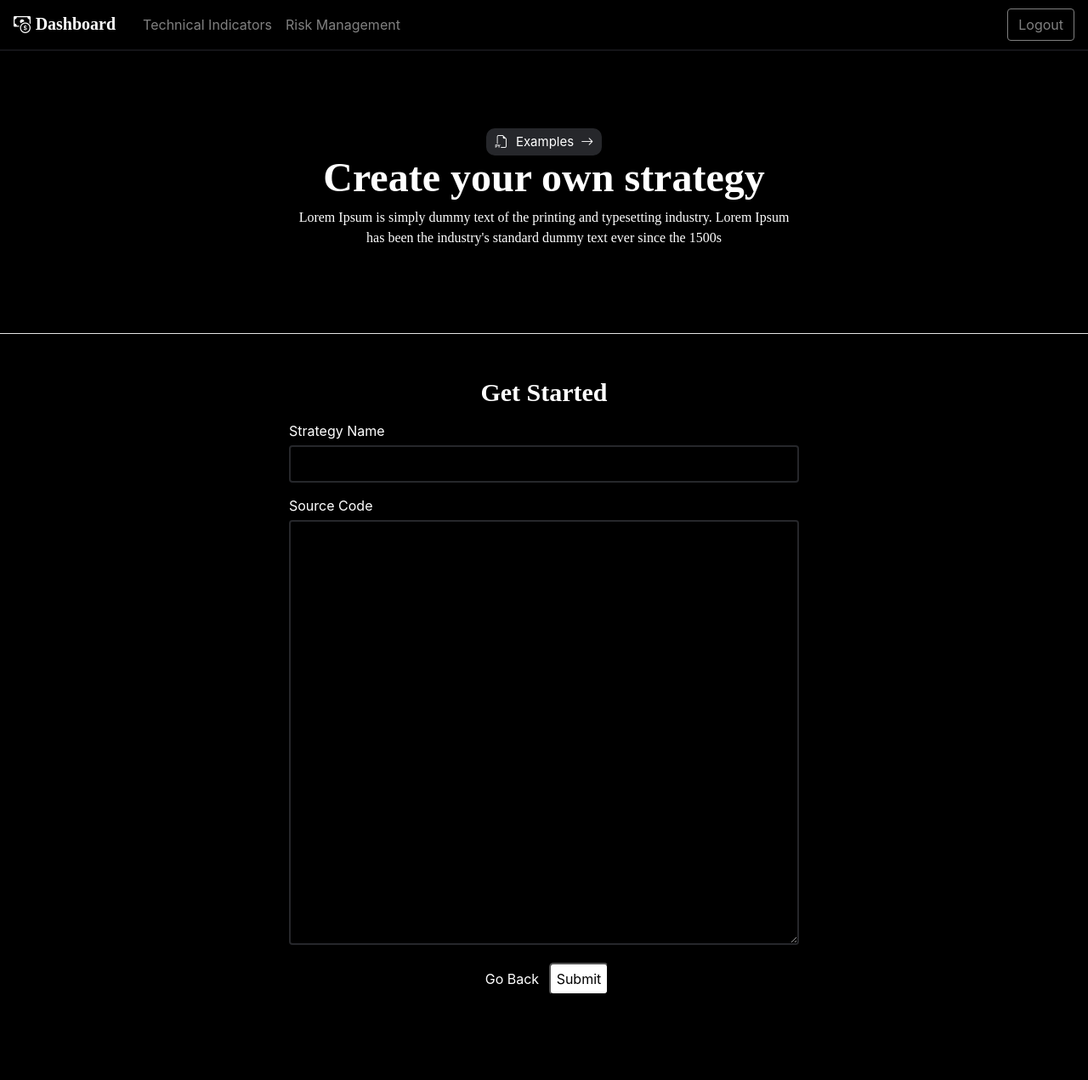
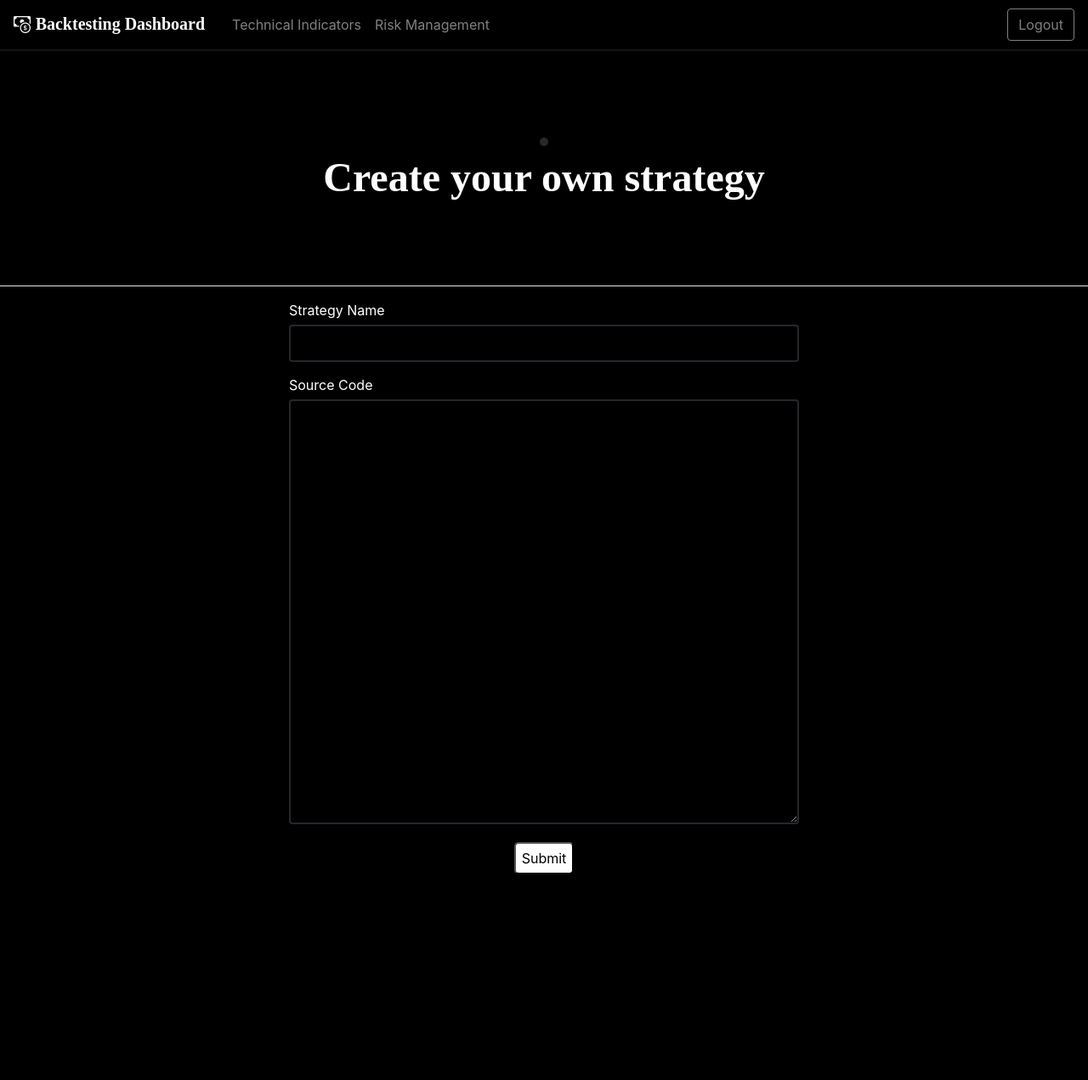
Before and after one commit to Tanush247/QuantWeb-Main, a Django app: page /app1/my in a window 1280 px wide. Shown: the whole page at 85% size. After the commit the page ends 1028 px from the top, so only its background shows below. Run offline with Django 5.2, Linux system fonts and the light colour scheme; a user stored in the database is signed in; some libraries are stand-ins or nearby versions.

Commit message:
Backtesting using CSV Error Solved

```diff
--- a/main/app1/templates/app1/your_strategy.html
+++ b/main/app1/templates/app1/your_strategy.html
@@ -41,7 +41,7 @@
         <div class="container">
           <a class="navbar-brand mr-4" href="{% url 'app1:home' %}">
             <i class="bi bi-cash-coin align-middle"></i>
-            <span class="font-weight-bold">Dashboard</span>
+            <span class="font-weight-bold"> Backtesting Dashboard</span>
           </a>
           <button
             class="navbar-toggler"
@@ -90,21 +90,13 @@
       <hr />
       <div class="center-container">
         <button type="button" class="custom-btn">
-          <i class="bi bi-filetype-py"></i></i>
-          Examples
-          <i class="bi bi-arrow-right"></i>
+
         </button>
       </div>
       <h1 class="text-center own-strategy">Create your own strategy</h1>
-      <p
-        class="text-center text-lg font-light text-foreground"
-      >
-        Lorem Ipsum is simply dummy text of the printing and typesetting
-        industry. Lorem Ipsum has been the industry's standard dummy text ever
-        since the 1500s
-      </p>
+
       <hr class="horizontal-line">
-      <h2 class="text-center get-started">Get Started</h2>
+
       <form method="post">
         {% csrf_token %}
         <div class="form-group">
@@ -118,7 +110,7 @@
           {{ form.source }}
         </div>
         <div class="button-container">
-          <button class="button secondary">Go Back</button>
+
           <button class="button primary">Submit</button>
         </div>
       </form>
--- a/main/app1/views.py
+++ b/main/app1/views.py
@@ -121,6 +121,7 @@ def csv(request):
         form = csvForm(request.POST,request.FILES)
         if form.is_valid():
             csv_file = request.FILES['csv_file']
+            strategy = form.cleaned_data['strategy']
             df = pd.read_csv(csv_file, index_col=0, parse_dates=True)
             print(df)
             normal_stop_loss=0
@@ -160,60 +161,126 @@ def csv(request):
 
             tnx=yf.download('^TNX',start_date,end_date)
 
-            a = backtesting_class(df, bitmask, normal_stop_loss, normal_take_profit, trailing_stop_loss, dynamic_exit_condition, atr_take_loss, atr_take_profit, tnx)
-            results = a.start_backtest()
+            object1 = CommonModel.objects.filter(name=strategy).first()
+            object2=UserModel.objects.filter(owner=user,name=strategy).first()
+            if object1:
+                python_code_string = object1.source
 
-            if (results != None) :
-                port = (results[12])
-                dates = (results[13])
 
-                fig = px.line( x=dates, y=port)
-                fig.update_yaxes(tickprefix='INR ')
+                df, error_message = execute_python_code(python_code_string,df)
 
-                fig.update_layout(
-                title={
-                    'text': 'Performance on CSV ',
-                    'y':0.9,
-                    'x':0.5,
-                    'xanchor': 'center',
-                    'yanchor': 'top'
-                },
+                a = backtesting_class( bitmask,df, normal_stop_loss, normal_take_profit, trailing_stop_loss, dynamic_exit_condition, atr_take_loss, atr_take_profit, tnx)
+                results = a.start_backtest()
 
-                xaxis_title="Time Period",
-                yaxis_title="Portfolio Value (INR)",
-                title_font=dict(size=24, color='black', family='Arial'),
+                if (results != None) :
+                    port = (results[12])
+                    dates = (results[13])
 
-                xaxis=dict(
+                    fig = px.line( x=dates, y=port, title='CSV')
+                    fig.update_yaxes(tickprefix='INR ')
 
-                    showline=True,
-                    showgrid=True,
-                    showticklabels=True,
-                    linecolor='rgb(204, 204, 204)',
-                    linewidth=1,
-                    ticks='outside',
-                    tickfont=dict(
-                        family='Arial',
-                        size=12,
-                        color='rgb(82, 82, 82)',
+                    fig.update_layout(
+                    title={
+                        'text': f'{strategy} Strategy Performance on CSV ',
+                        'y':0.9,
+                        'x':0.5,
+                        'xanchor': 'center',
+                        'yanchor': 'top'
+                    },
+
+                    xaxis_title="Time Period",
+                    yaxis_title="Portfolio Value (INR)",
+                    title_font=dict(size=24, color='black', family='Arial'),
+
+                    xaxis=dict(
+
+                        showline=True,
+                        showgrid=True,
+                        showticklabels=True,
+                        linecolor='rgb(204, 204, 204)',
+                        linewidth=1,
+                        ticks='outside',
+                        tickfont=dict(
+                            family='Arial',
+                            size=12,
+                            color='rgb(82, 82, 82)',
+                        ),
+
                     ),
 
-                ),
+                    yaxis=dict(
+                        showgrid=True,
+                        zeroline=False,
+                        showline=True,
+                        showticklabels=True,
+                    ),
 
-                yaxis=dict(
-                    showgrid=True,
-                    zeroline=False,
-                    showline=True,
-                    showticklabels=True,
-                ),
+                    plot_bgcolor='white' )
 
-                plot_bgcolor='white' )
-
-                fig.update_traces(mode='lines', line_shape='linear', line=dict(width=2))
-                plot_div = fig.to_html(full_html=False)
+                    fig.update_traces(mode='lines', line_shape='linear', line=dict(width=2))
+                    plot_div = fig.to_html(full_html=False)
 
 
-        else:
-            error_message = f"Backtesting failed"
+
+            else:
+                if(object2):
+                    python_code_string = object2.source
+
+                    df, error_message = execute_python_code(python_code_string,df)
+
+                    a = backtesting_class(bitmask,df, normal_stop_loss, normal_take_profit, trailing_stop_loss, dynamic_exit_condition, atr_take_loss, atr_take_profit, tnx)
+                    results = a.start_backtest()
+
+                    if (results != None) :
+                        port = (results[12])
+                        dates = (results[13])
+
+                        fig = px.line( x=dates, y=port, title=f'CSV')
+                        fig.update_yaxes(tickprefix='INR ')
+
+                        fig.update_layout(
+                        title={
+                            'text': f'{strategy} Strategy Performance on CSV ',
+                            'y':0.9,
+                            'x':0.5,
+                            'xanchor': 'center',
+                            'yanchor': 'top'
+                        },
+
+                        xaxis_title="Time Period",
+                        yaxis_title="Portfolio Value (INR)",
+                        title_font=dict(size=24, color='black', family='Arial'),
+
+                        xaxis=dict(
+
+                            showline=True,
+                            showgrid=True,
+                            showticklabels=True,
+                            linecolor='rgb(204, 204, 204)',
+                            linewidth=1,
+                            ticks='outside',
+                            tickfont=dict(
+                                family='Arial',
+                                size=12,
+                                color='rgb(82, 82, 82)',
+                            ),
+
+                        ),
+
+                        yaxis=dict(
+                            showgrid=True,
+                            zeroline=False,
+                            showline=True,
+                            showticklabels=True,
+                        ),
+
+                        plot_bgcolor='white' )
+
+                        fig.update_traces(mode='lines', line_shape='linear', line=dict(width=2))
+                        plot_div = fig.to_html(full_html=False)
+
+                else:
+                    error_message = f"Backtesting failed"
     else:
         form=csvForm()
 
```
Also changed, not shown: main/app1/templates/app1/csv.html (+11 -0 lines), main/db.sqlite3.
